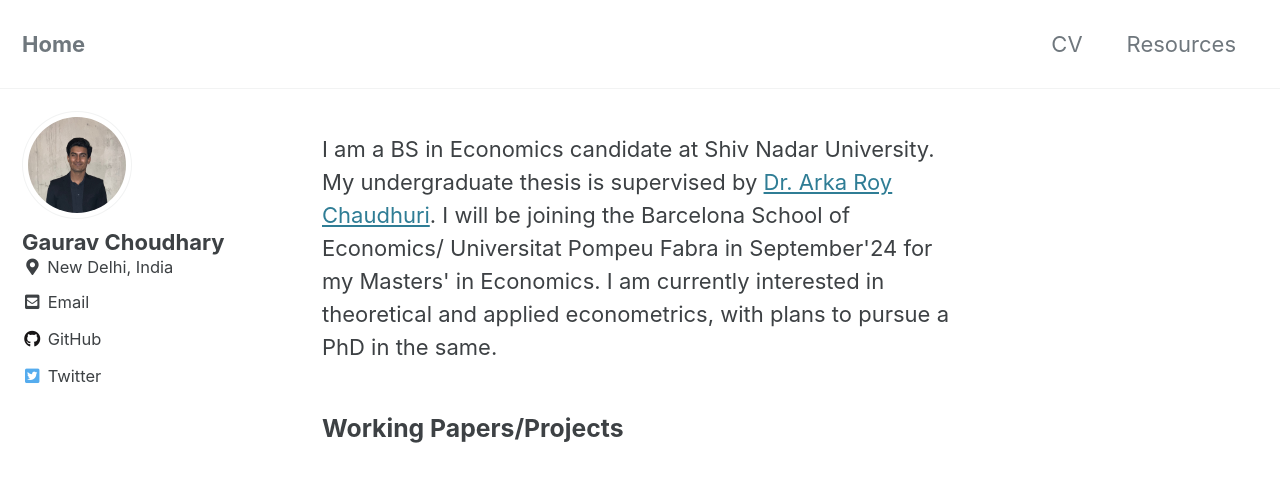
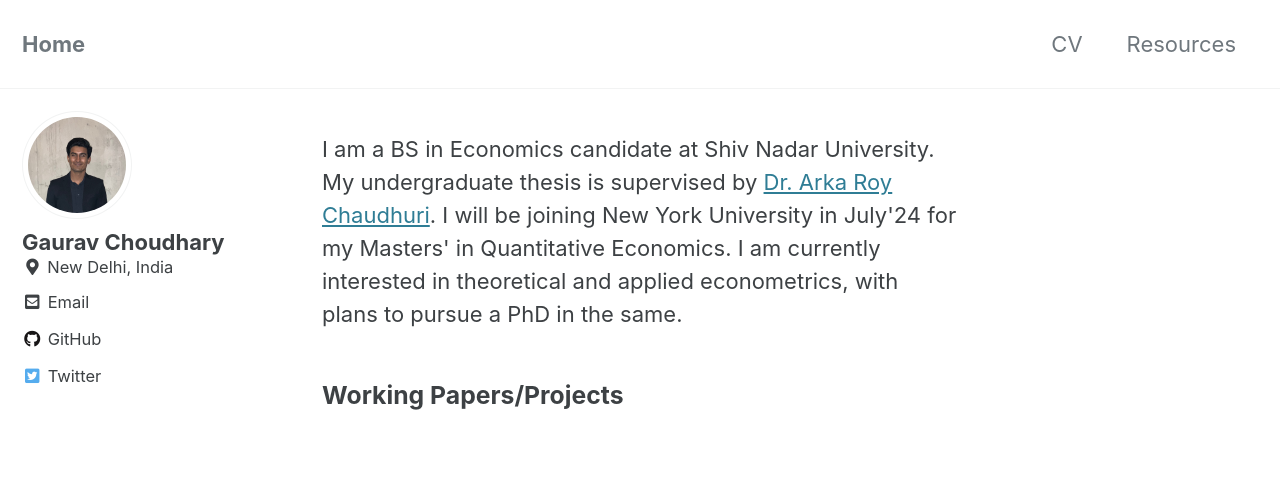
Before and after one commit to gajgaurav/gajgaurav.github.io, a Jekyll site: the page built from index.html, in a window 1280 px wide. Shown: the top 482 px of the page. Built offline with Jekyll 4.4.1, drawn with Linux system fonts in a browser that asks for light colours; cached includes are drawn as plain includes; the list of posts is cut into pages by our own code.

Commit message:
Update home.html

```diff
--- a/_layouts/home.html
+++ b/_layouts/home.html
@@ -6,9 +6,9 @@ layout: archive
 
 <section class = "introduction_content" itemprop = "text">
   <p>I am a BS in Economics candidate at Shiv Nadar University. My undergraduate thesis is supervised by
-  <a href = "https://sites.google.com/site/arkaecon/">Dr. Arka Roy Chaudhuri</a>. I will be joining the Barcelona School of Economics/
-  Universitat Pompeu Fabra in September'24 for my Masters' in Economics. I am currently interested in theoretical and applied
-  econometrics, with plans to pursue a PhD in the same.
+  <a href = "https://sites.google.com/site/arkaecon/">Dr. Arka Roy Chaudhuri</a>. I will be joining New York University in July'24 for my
+  Masters' in Quantitative Economics. I am currently interested in theoretical and applied econometrics, with plans to pursue a PhD in the
+  same.
   </p>
 
   <h3 id = "Work in Progress">Working Papers/Projects</h3>
```
